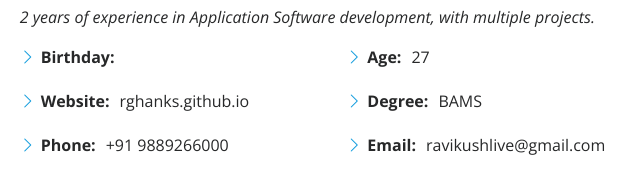
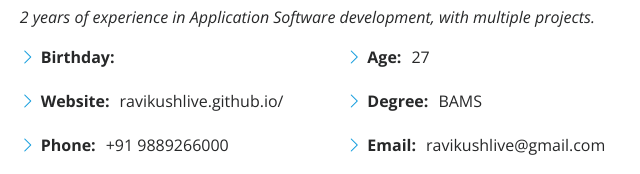
Before and after one commit to ravikushlive/Portfolio, a plain HTML site: page index.html in a window 1280 px wide. Shown: the part 1075-1249 px from the top of the page, 619-1259 px from the left. Drawn offline with nearby package versions, Linux system fonts and the light colour scheme.

Commit message:
Update index.html

```diff
--- a/index.html
+++ b/index.html
@@ -103,7 +103,7 @@
               <div class="col-lg-6">
                 <ul>
                   <li><i class="bi bi-chevron-right"></i> <strong>Birthday:</strong> <span></span></li>
-                  <li><i class="bi bi-chevron-right"></i> <strong>Website:</strong> <span>rghanks.github.io</span></li>
+                  <li><i class="bi bi-chevron-right"></i> <strong>Website:</strong> <span>ravikushlive.github.io/</span></li>
                   <li><i class="bi bi-chevron-right"></i> <strong>Phone:</strong> <span>+91 9889266000</span></li>
                   <li><i class="bi bi-chevron-right"></i> <strong>City:</strong> <span>Prayagraj, Uttar Pradesh</span></li>
                 </ul>
```
